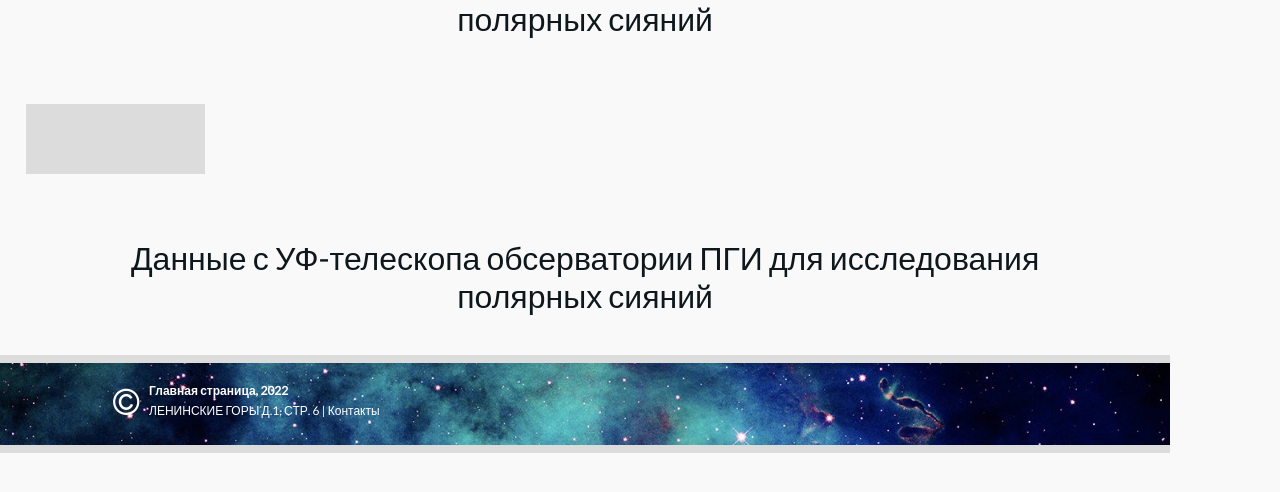
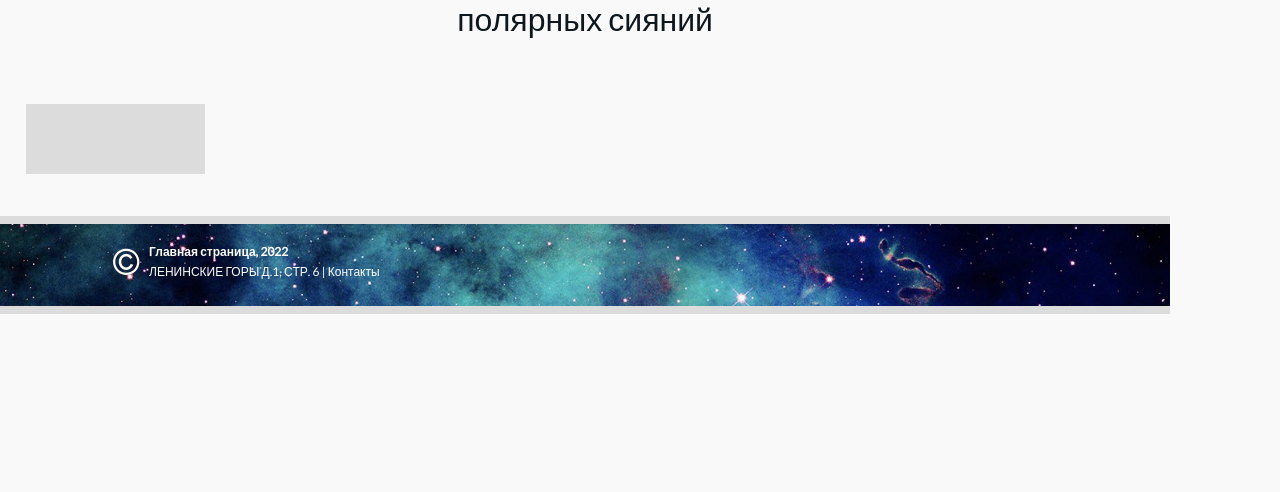
Before and after one commit to Jonny-programmer/PGI, a Flask app: page / in a window 1280 px wide. Shown: the part 243-735 px from the top of the page. Run offline with Flask 2, Linux system fonts and the light colour scheme; data that the repository does not hold is empty; some libraries are stand-ins or nearby versions.

Commit message:
solved conflicts

```diff
--- a/main.py
+++ b/main.py
@@ -193,7 +193,6 @@ def Keogram(max_min_values: list):  # Функция построения гра
                                     '<br><b>Time</b>: %{x|%H:%M:%S}<br>',  # отображается значение по y и время по x
                       showlegend=False  # Не показывать легенду
                       )
-    print(f"---> Created Keogramm: {time.time() - t0} seconds")
 
     return json.dumps(fig, cls=plotly.utils.PlotlyJSONEncoder)
 
--- a/templates/main.html
+++ b/templates/main.html
@@ -7,7 +7,6 @@
 <script type="text/javascript" src="{{ url_for('static', filename='js/hm_buttons.js') }}"></script>
 <script type="text/javascript" src="{{ url_for('static', filename='js/play_button.js') }}"></script>
 
-<center class="main_text"><h2>Данные с УФ-телескопа обсерватории ПГИ для исследования полярных сияний</h2></center>
 <div class="files_list" id="listing">
     <div class="calendar-wrapper" id="calendar-wrapper">
         <div id="container" class="calendar-container"></div>
```
Also changed, not shown: db/users.db.
